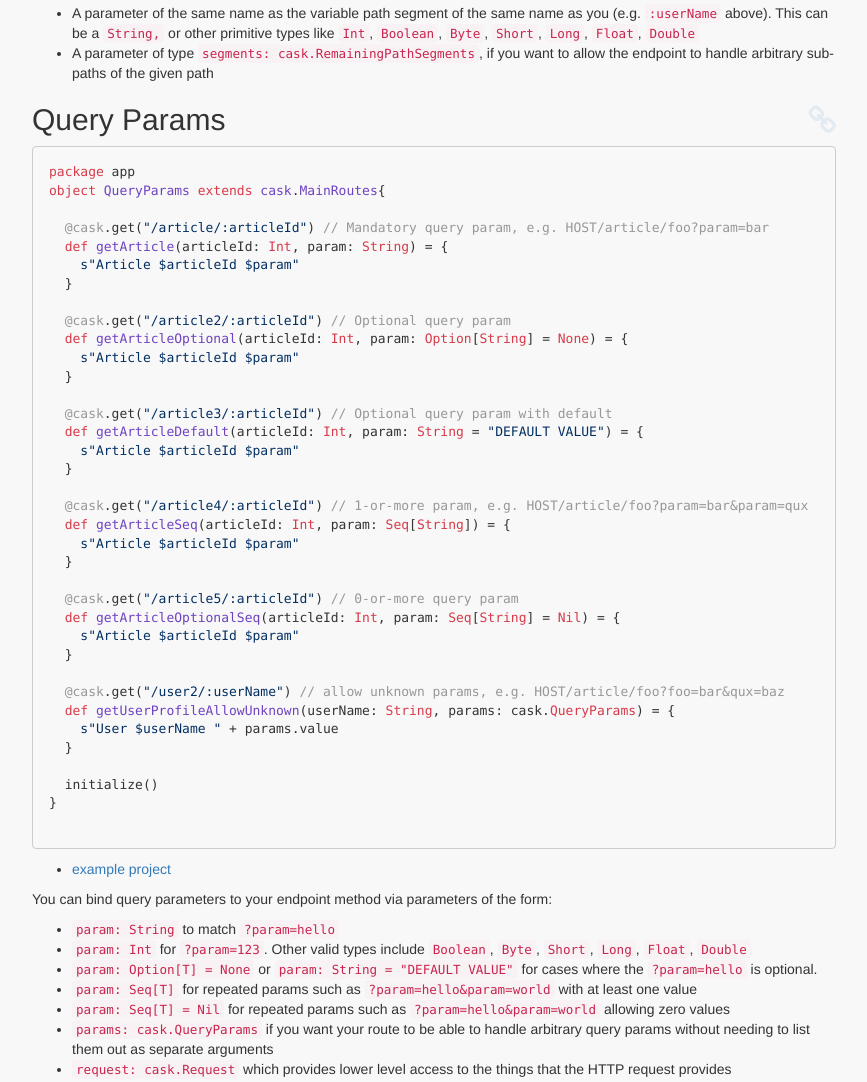
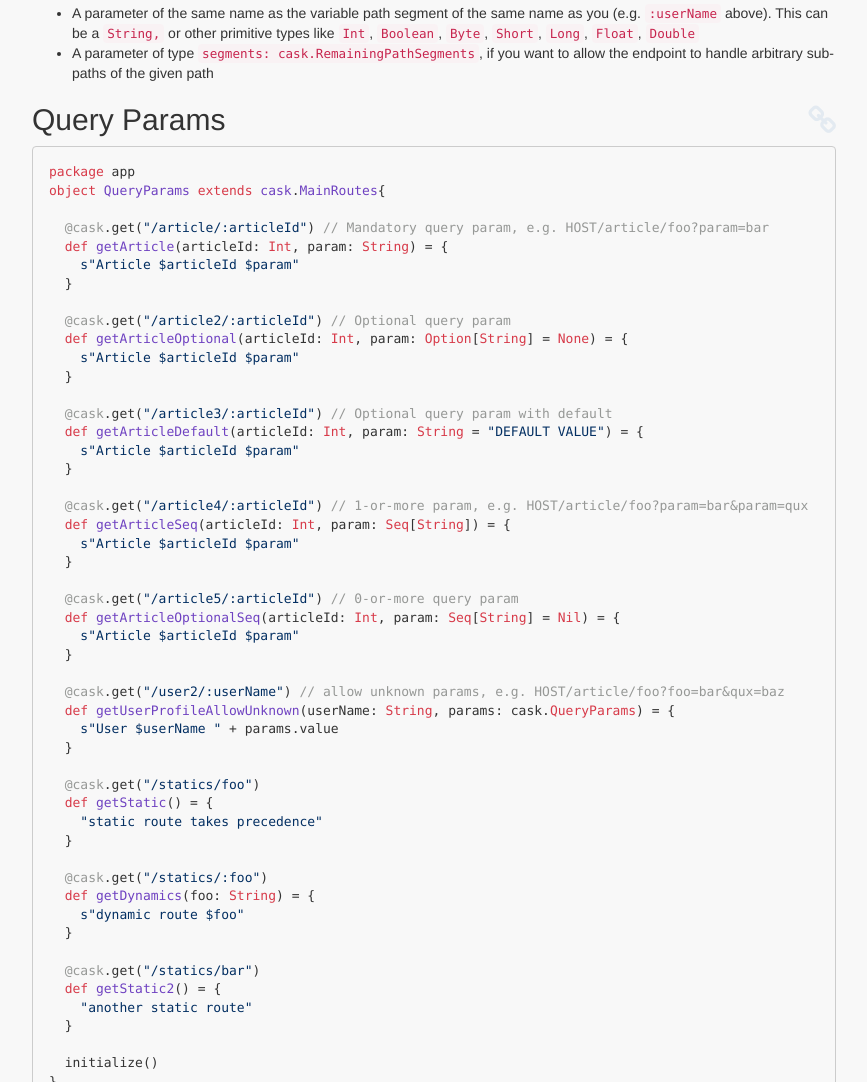
Before and after one commit to com-lihaoyi/cask, a plain HTML site: page index.html in a window 1280 px wide. Shown: the part 4061-5143 px from the top of the page, without its empty margins (336-1203 px from the left). Drawn offline with nearby package versions, Linux system fonts and the light colour scheme.

Commit message:
deploy: 927c024dc8bac5d836dad326177a2612d054b7c3

```diff
--- a/index.html
+++ b/index.html
@@ -292,6 +292,21 @@ object QueryParams extends cask.MainRoutes{
   @cask.get(&quot;/user2/:userName&quot;) // allow unknown params, e.g. HOST/article/foo?foo=bar&amp;qux=baz
   def getUserProfileAllowUnknown(userName: String, params: cask.QueryParams) = {
     s&quot;User $userName &quot; + params.value
+  }
+
+  @cask.get(&quot;/statics/foo&quot;)
+  def getStatic() = {
+    &quot;static route takes precedence&quot;
+  }
+
+  @cask.get(&quot;/statics/:foo&quot;)
+  def getDynamics(foo: String) = {
+    s&quot;dynamic route $foo&quot;
+  }
+
+  @cask.get(&quot;/statics/bar&quot;)
+  def getStatic2() = {
+    &quot;another static route&quot;
   }
 
   initialize()
```
